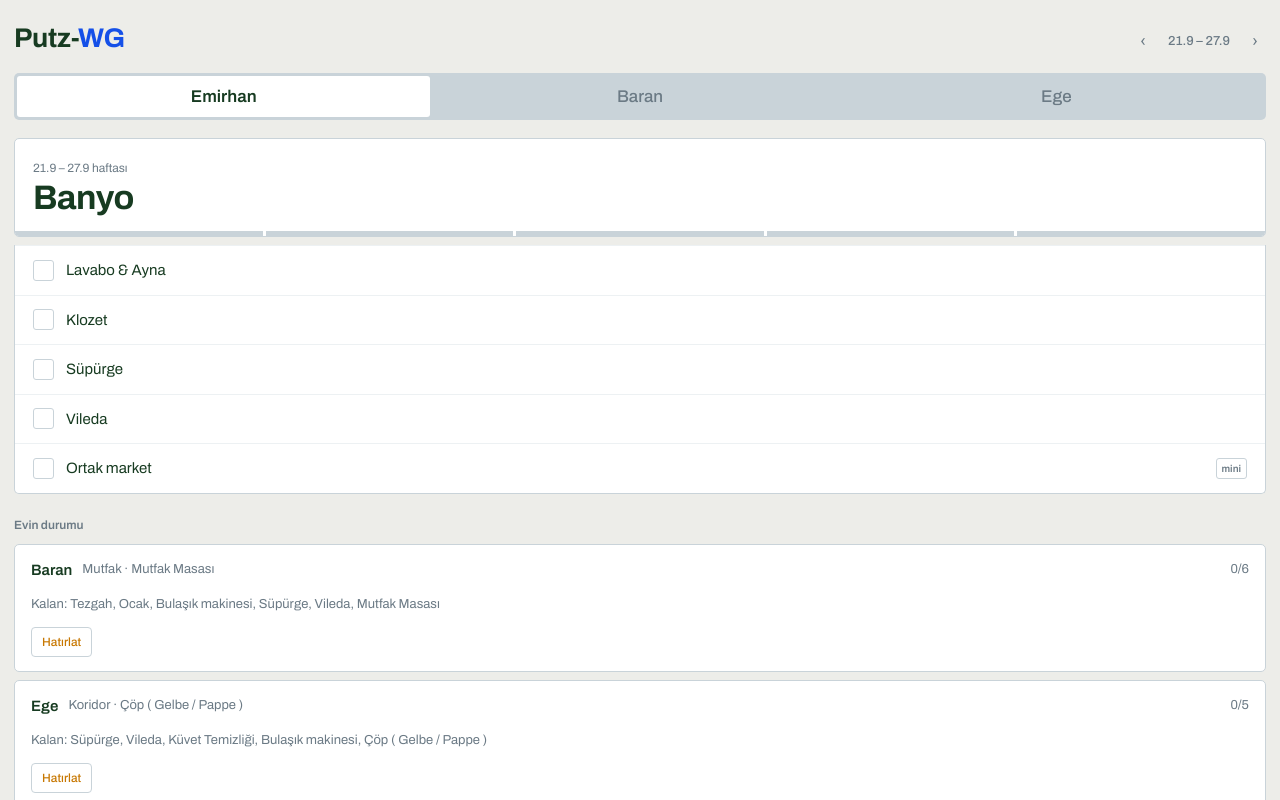
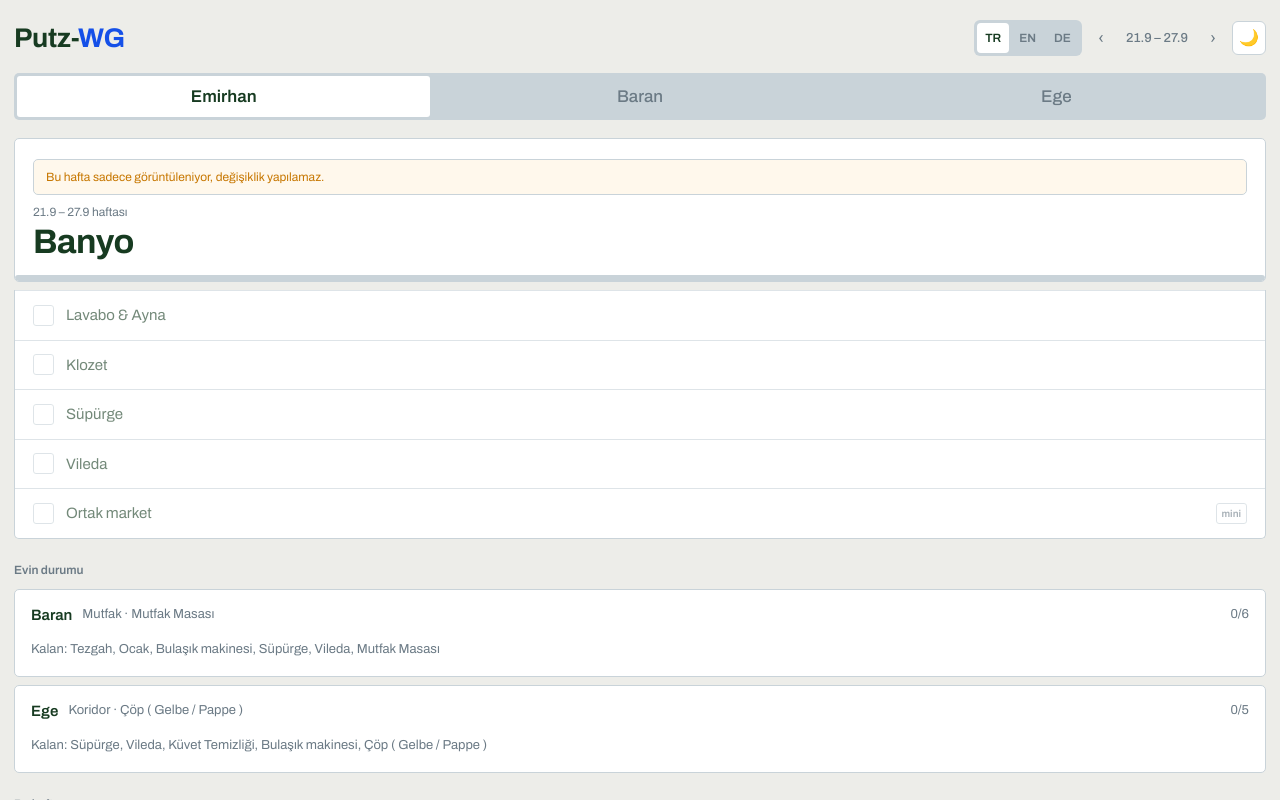
Before and after one commit to emircanakci/wg-putzplan, a Next.js app: page / in a window 1280 px wide. Both pictures are taken after a click on the button "Sonraki hafta". Shown: the top 800 px of the page. Built offline with nearby package versions, Linux system fonts and the light colour scheme; no server answers; the database is empty; a web font is replaced by a local one.

Commit message:
Update 1.0

```diff
--- a/app/page.jsx
+++ b/app/page.jsx
@@ -1,6 +1,5 @@
 "use client";
-import { useState, useMemo } from "react";
-import { useEffect } from "react";
+import { useState, useMemo, useEffect } from "react";
 import { supabase } from "../lib/supabase";
 
 /* ---------------------------------------------------------------
@@ -9,27 +8,113 @@ import { supabase } from "../lib/supabase";
 
 const PEOPLE = ["Emirhan", "Baran", "Ege"];
 
+const LANGS = ["tr", "en", "de"];
+
 const AREAS = [
   {
     id: "koridor",
-    name: "Koridor",
-    tasks: ["Süpürge", "Vileda", "Küvet Temizliği", "Bulaşık makinesi",],
-    mini: { id: "cop", name: "Çöp" },
+    name: { tr: "Koridor", en: "Hallway", de: "Flur" },
+    tasks: [
+      { id: "supurge", label: { tr: "Süpürge", en: "Vacuum", de: "Staubsaugen" } },
+      { id: "vileda", label: { tr: "Vileda", en: "Mopping", de: "Wischen" } },
+      { id: "kuvet", label: { tr: "Küvet Temizliği", en: "Tub Cleaning", de: "Wannenreinigung" } },
+      { id: "bulasikmakinesi", label: { tr: "Bulaşık makinesi", en: "Dishwasher", de: "Geschirrspüler" } },
+    ],
+    miniId: "cop",
   },
   {
     id: "banyo",
-    name: "Banyo",
-    tasks: ["Lavabo & Ayna", "Klozet", "Süpürge", "Vileda"],
-    mini: { id: "market", name: "Ortak market" },
+    name: { tr: "Banyo", en: "Bathroom", de: "Badezimmer" },
+    tasks: [
+      { id: "lavabo", label: { tr: "Lavabo & Ayna", en: "Sink & Mirror", de: "Waschbecken & Spiegel" } },
+      { id: "klozet", label: { tr: "Klozet", en: "Toilet", de: "Toilette" } },
+      { id: "supurge", label: { tr: "Süpürge", en: "Vacuum", de: "Staubsaugen" } },
+      { id: "vileda", label: { tr: "Vileda", en: "Mopping", de: "Wischen" } },
+    ],
+    miniId: "market",
   },
   {
     id: "mutfak",
-    name: "Mutfak",
-    tasks: ["Tezgah", "Ocak", "Bulaşık makinesi", "Süpürge", "Vileda"],
-    mini: { id: "masa", name: "Mutfak Masası" },
+    name: { tr: "Mutfak", en: "Kitchen", de: "Küche" },
+    tasks: [
+      { id: "tezgah", label: { tr: "Tezgah", en: "Countertop", de: "Arbeitsplatte" } },
+      { id: "ocak", label: { tr: "Ocak", en: "Stove", de: "Herd" } },
+      { id: "bulasikmakinesi", label: { tr: "Bulaşık makinesi", en: "Dishwasher", de: "Geschirrspüler" } },
+      { id: "supurge", label: { tr: "Süpürge", en: "Vacuum", de: "Staubsaugen" } },
+      { id: "vileda", label: { tr: "Vileda", en: "Mopping", de: "Wischen" } },
+    ],
+    miniId: "masa",
   },
 ];
 
+const MINI = {
+  market: { tr: "Ortak market", en: "Shared groceries", de: "Gemeinsamer Einkauf" },
+  masa: { tr: "Mutfak Masası", en: "Kitchen Table", de: "Küchentisch" },
+};
+
+const trashLabel = (week, lang) => {
+  const even = Math.abs(week) % 2 === 0;
+  const map = {
+    tr: even ? "Çöp ( Restmüll )" : "Çöp ( Gelbe / Pappe )",
+    en: even ? "Trash (General waste)" : "Trash (Recycling/Paper)",
+    de: even ? "Müll (Restmüll)" : "Müll (Gelbe Tonne/Pappe)",
+  };
+  return map[lang];
+};
+
+const UI = {
+  tr: {
+    viewOnly: "Bu hafta sadece görüntüleniyor, değişiklik yapılamaz.",
+    thisWeek: "Bu hafta",
+    yourWeek: "Bu hafta sende",
+    weekOf: (label) => `${label} haftası`,
+    homeStatus: "Evin durumu",
+    allDone: "Hepsi bitti.",
+    remaining: (list) => `Kalan: ${list}`,
+    remind: "Hatırlat",
+    sendWhatsapp: "WhatsApp ile Gönder",
+    weekScore: "Bu hafta",
+    mini: "mini",
+    prevWeek: "Önceki hafta",
+    nextWeek: "Sonraki hafta",
+    theme: "Tema değiştir",
+    nudge: (person, area, list) => `${person}, bu hafta ${area} sende. Kalanlar: ${list}`,
+  },
+  en: {
+    viewOnly: "This week is view-only — no changes allowed.",
+    thisWeek: "This week",
+    yourWeek: "Your week",
+    weekOf: (label) => `Week of ${label}`,
+    homeStatus: "Household status",
+    allDone: "All done.",
+    remaining: (list) => `Remaining: ${list}`,
+    remind: "Remind",
+    sendWhatsapp: "Send via WhatsApp",
+    weekScore: "This week",
+    mini: "mini",
+    prevWeek: "Previous week",
+    nextWeek: "Next week",
+    theme: "Toggle theme",
+    nudge: (person, area, list) => `${person}, ${area} is yours this week. Remaining: ${list}`,
+  },
+  de: {
+    viewOnly: "Diese Woche ist nur zur Ansicht — keine Änderungen möglich.",
+    thisWeek: "Diese Woche",
+    yourWeek: "Diese Woche bist du dran",
+    weekOf: (label) => `Woche vom ${label}`,
+    homeStatus: "Haushaltsstatus",
+    allDone: "Alles erledigt.",
+    remaining: (list) => `Verbleibend: ${list}`,
+    remind: "Erinnern",
+    sendWhatsapp: "Per WhatsApp senden",
+    weekScore: "Diese Woche",
+    mini: "mini",
+    prevWeek: "Vorherige Woche",
+    nextWeek: "Nächste Woche",
+    theme: "Design wechseln",
+    nudge: (person, area, list) => `${person}, ${area} ist diese Woche an dir. Verbleibend: ${list}`,
+  },
+};
 
 // Rotasyonun başladığı pazartesi
 const START = new Date(2026, 8, 14);
@@ -41,23 +126,7 @@ const weekNow = () => Math.floor((Date.now() - START.getTime()) / 604800000);
 const rotation = (week) =>
   PEOPLE.map((person, i) => {
     const areaIndex = (((i + week) % 3) + 3) % 3;
-    const area = AREAS[areaIndex];
-
-    // Haftaya göre çöp türünü otomatik belirle (Çift haftalar: Restmüll, Tek haftalar: Gelbe/Pappe)
-    const copText = Math.abs(week) % 2 === 0
-      ? "Çöp ( Restmüll )"
-      : "Çöp ( Gelbe / Pappe )";
-
-    // Eğer alan Koridor ise çöp ismini dinamik yap, değilse kendi mini görevini koru
-    const mini = area.id === "koridor"
-      ? { ...area.mini, name: copText }
-      : area.mini;
-
-    return {
-      person,
-      area,
-      mini,
-    };
+    return { person, area: AREAS[areaIndex] };
   });
 
 const weekLabel = (week) => {
@@ -67,21 +136,60 @@ const weekLabel = (week) => {
   return `${f(monday)} – ${f(sunday)}`;
 };
 
-const keyFor = (week, person, task) => `${week}|${person}|${task}`;
+const keyFor = (week, person, taskId) => `${week}|${person}|${taskId}`;
 
-const timeAgo = (ts) => {
+const timeAgo = (ts, lang) => {
   const m = Math.floor((Date.now() - ts) / 60000);
-  if (m < 1) return "az önce";
-  if (m < 60) return `${m} dk önce`;
+  const texts = {
+    tr: { now: "az önce", m: (n) => `${n} dk önce`, h: (n) => `${n} sa önce`, d: (n) => `${n} gün önce` },
+    en: { now: "just now", m: (n) => `${n}m ago`, h: (n) => `${n}h ago`, d: (n) => `${n}d ago` },
+    de: { now: "gerade eben", m: (n) => `vor ${n} Min.`, h: (n) => `vor ${n} Std.`, d: (n) => `vor ${n} Tg.` },
+  };
+  const t = texts[lang];
+  if (m < 1) return t.now;
+  if (m < 60) return t.m(m);
   const h = Math.floor(m / 60);
-  if (h < 24) return `${h} sa önce`;
-  return `${Math.floor(h / 24)} gün önce`;
+  if (h < 24) return t.h(h);
+  return t.d(Math.floor(h / 24));
+};
+
+// Bir kişinin bu haftaki görevlerini {id, label, isMini} olarak döner
+const tasksOf = (entry, week, lang) => {
+  const areaTasks = entry.area.tasks.map((t) => ({
+    id: `${entry.area.id}:${t.id}`,
+    label: `${entry.area.name[lang]}: ${t.label[lang]}`,
+    isMini: false,
+  }));
+  const miniLabel = entry.area.miniId === "cop" ? trashLabel(week, lang) : MINI[entry.area.miniId][lang];
+  return [...areaTasks, { id: `${entry.area.id}:${entry.area.miniId}`, label: miniLabel, isMini: true }];
 };
 
 export default function Putzplan() {
   const [week, setWeek] = useState(weekNow());
   const [me, setMe] = useState(PEOPLE[0]);
   const [done, setDone] = useState({});
+  const [nudge, setNudge] = useState(null);
+  const [theme, setTheme] = useState("light");
+  const [lang, setLang] = useState("tr");
+
+  const t = UI[lang];
+
+  // İlk açılış: daha önce seçilmiş tema/dil var mı bak
+  useEffect(() => {
+    const savedMe = localStorage.getItem("pp-me");
+    if (savedMe && PEOPLE.includes(savedMe)) setMe(savedMe);
+
+    const savedTheme = localStorage.getItem("pp-theme");
+    if (savedTheme === "dark" || savedTheme === "light") {
+      setTheme(savedTheme);
+    } else if (window.matchMedia && window.matchMedia("(prefers-color-scheme: dark)").matches) {
+      setTheme("dark");
+    }
+
+    const savedLang = localStorage.getItem("pp-lang");
+    if (savedLang && LANGS.includes(savedLang)) setLang(savedLang);
+  }, []);
+
   useEffect(() => {
     const load = async () => {
       const { data } = await supabase.from("completions").select("*").eq("week", week);
@@ -100,54 +208,44 @@ export default function Putzplan() {
 
     return () => supabase.removeChannel(channel);
   }, [week]);
-  const [nudge, setNudge] = useState(null);
 
   const plan = useMemo(() => rotation(week), [week]);
   const isCurrent = week === weekNow();
 
-  const tasksOf = (entry) => [...entry.area.tasks.map((t) => `${entry.area.name}: ${t}`), entry.mini.name];
+  const toggle = async (person, taskId) => {
+    const k = keyFor(week, person, taskId);
 
-const toggle = async (person, task) => {
-  const k = keyFor(week, person, task);
-
-  // 1) Ekranı ANINDA güncelle (optimistic update)
     setDone((prev) => {
       const next = { ...prev };
-    if (next[k]) {
-      delete next[k];
-    } else {
-      next[k] = { by: me, at: Date.now() };
-    }
+      if (next[k]) delete next[k];
+      else next[k] = { by: me, at: Date.now() };
       return next;
     });
 
-  // 2) Arka planda Supabase'e yaz
     const wasChecked = done[k];
     if (wasChecked) {
-    await supabase.from("completions").delete().eq("week", week).eq("person", person).eq("task", task);
+      await supabase.from("completions").delete().eq("week", week).eq("person", person).eq("task", taskId);
     } else {
       await supabase
         .from("completions")
-      .upsert(
-        { week, person, task, checked_by: me },
-        { onConflict: "week,person,task" }
-      );
+        .upsert({ week, person, task: taskId, checked_by: me }, { onConflict: "week,person,task" });
     }
-};;
+  };
 
   const progressOf = (entry) => {
-    const all = tasksOf(entry);
-    return { done: all.filter((t) => done[keyFor(week, entry.person, t)]).length, total: all.length };
+    const all = tasksOf(entry, week, lang);
+    return { done: all.filter((x) => done[keyFor(week, entry.person, x.id)]).length, total: all.length };
   };
 
   const mine = plan.find((p) => p.person === me);
   const others = plan.filter((p) => p.person !== me);
+  const myTasks = tasksOf(mine, week, lang);
   const myProgress = progressOf(mine);
 
-
   const buildNudge = (entry) => {
-    const missing = tasksOf(entry).filter((t) => !done[keyFor(week, entry.person, t)]);
-    return `${entry.person}, bu hafta ${entry.area.name} sende. Kalanlar: ${missing.join(", ")}`;
+    const all = tasksOf(entry, week, lang);
+    const missing = all.filter((x) => !done[keyFor(week, entry.person, x.id)]).map((x) => x.label.replace(/^.*: /, ""));
+    return t.nudge(entry.person, entry.area.name[lang], missing.join(", "));
   };
 
   const openWhatsApp = (entry) => {
@@ -156,7 +254,7 @@ const openWhatsApp = (entry) => {
   };
 
   return (
-    <div className="pp">
+    <div className="pp" data-theme={theme}>
       <style>{`
         @import url('https://fonts.googleapis.com/css2?family=Archivo:ital,wght@0,400;0,500;0,600;0,700&family=Archivo+Expanded:wght@600;700&display=swap');
 
@@ -169,28 +267,62 @@ const openWhatsApp = (entry) => {
           --blue: #1550E8;
           --green: #0E9F6E;
           --amber: #C77700;
+          --row-hover: #F7FAFB;
+          --poke-hover: #FFF8EC;
           background: var(--grout);
           color: var(--ink);
           font-family: 'Archivo', system-ui, sans-serif;
           min-height: 100vh;
           padding: 18px 14px 40px;
           -webkit-font-smoothing: antialiased;
+          transition: background 0.2s ease, color 0.2s ease;
         }
         .pp * { box-sizing: border-box; }
 
-        .bar { display: flex; align-items: baseline; justify-content: space-between; margin-bottom: 14px; }
+        .pp[data-theme="dark"] {
+          --grout: #14181b;
+          --tile: #1e2327;
+          --ink: #e7ecef;
+          --muted: #93a1a8;
+          --line: #2c3338;
+          --blue: #6d94ff;
+          --green: #2bcf97;
+          --amber: #e6ac4d;
+          --row-hover: #262c30;
+          --poke-hover: #2a2620;
+        }
+
+        .bar { display: flex; align-items: center; justify-content: space-between; margin-bottom: 14px; gap: 10px; flex-wrap: wrap; }
         .mark {
           font-family: 'Archivo Expanded', 'Archivo', sans-serif;
           font-weight: 700; font-size: 27px; letter-spacing: -0.01em;
         }
         .mark span { color: var(--blue); }
+
+        .bar-right { display: flex; align-items: center; gap: 8px; flex-wrap: wrap; }
+
+        .theme-toggle {
+          width: 34px; height: 34px; flex: none;
+          border: 1px solid var(--line); background: var(--tile); color: var(--ink);
+          border-radius: 6px; cursor: pointer; font-size: 16px;
+          display: grid; place-items: center;
+        }
+        .theme-toggle:hover { background: var(--row-hover); }
+
+        .lang-switch { display: flex; gap: 2px; background: var(--line); padding: 3px; border-radius: 6px; }
+        .lang-switch button {
+          border: none; background: transparent; font: inherit; font-size: 12px; font-weight: 600;
+          color: var(--muted); padding: 6px 8px; border-radius: 4px; cursor: pointer;
+        }
+        .lang-switch button[data-on="1"] { background: var(--tile); color: var(--ink); }
+
         .weeknav { display: flex; align-items: center; gap: 2px; }
         .weeknav button {
           background: none; border: none; color: var(--muted); font: inherit;
           font-size: 17px; line-height: 1; padding: 6px 8px; cursor: pointer; border-radius: 4px;
         }
-        .weeknav button:hover { background: rgba(0,0,0,.05); color: var(--ink); }
-        .weeknav button:disabled {opacity: 0.25;cursor: not-allowed;}
+        .weeknav button:hover { background: var(--row-hover); color: var(--ink); }
+        .weeknav button:disabled { opacity: 0.25; cursor: not-allowed; }
         .weeknav b { font-size: 13px; font-weight: 500; min-width: 86px; text-align: center; color: var(--muted); }
 
         .who { display: flex; gap: 3px; margin-bottom: 18px; background: var(--line); padding: 3px; border-radius: 5px; }
@@ -209,18 +341,36 @@ const openWhatsApp = (entry) => {
           font-family: 'Archivo Expanded', 'Archivo', sans-serif; font-weight: 700;
           font-size: 34px; letter-spacing: -0.02em; line-height: 1; margin-bottom: 16px;
         }
-        .fill { display: flex; gap: 3px; margin: 0 -18px; }
-        .fill i { flex: 1; height: 5px; background: var(--line); }
-        .fill i[data-on="1"] { background: var(--blue); }
-        .fill i[data-all="1"] { background: var(--green); }
+       .fill-track {
+  height: 6px;
+  background: var(--line);
+  border-radius: 99px;
+  margin: 0 -18px;
+  overflow: hidden;
+}
+.fill-bar {
+  height: 100%;
+  background: var(--blue);
+  border-radius: 99px;
+  transition: width 0.3s ease;
+}
+.fill-bar[data-all="1"] {
+  background: var(--green);
+}
 
         .list { background: var(--tile); border: 1px solid var(--line); border-top: none; border-radius: 0 0 5px 5px; margin-bottom: 22px; }
         .row {
           display: flex; align-items: center; gap: 12px; width: 100%;
           padding: 13px 18px; border: none; background: none; font: inherit; text-align: left;
-          border-top: 1px solid #EDF1F3; cursor: pointer;
+          border-top: 1px solid var(--line); cursor: pointer; color: var(--ink);
         }
-        .row:hover { background: #F7FAFB; }
+          .row:disabled { cursor: default; opacity: 0.6; }
+.row:disabled:hover { background: none; }
+.view-only-banner {
+  font-size: 12px; color: var(--amber); background: var(--poke-hover);
+  border: 1px solid var(--line); border-radius: 5px; padding: 8px 12px; margin-bottom: 8px;
+}
+        .row:hover { background: var(--row-hover); }
         .box {
           width: 21px; height: 21px; flex: none; border: 1.5px solid var(--line); border-radius: 3px;
           display: grid; place-items: center; color: transparent; font-size: 13px; font-weight: 700;
@@ -250,42 +400,15 @@ const openWhatsApp = (entry) => {
           border: 1px solid var(--line); background: none; font: inherit; font-size: 12px; font-weight: 500;
           color: var(--amber); padding: 5px 10px; border-radius: 4px; cursor: pointer; margin-top: 10px;
         }
-        .poke:hover { background: #FFF8EC; }
-        .msg-box {
-          margin-top: 10px;
-          background: #FFF8EC;
-          border: 1px solid #F0DFBE;
-          border-radius: 4px;
-          padding: 10px 12px;
+        .poke:hover { background: var(--poke-hover); }
+        .msg-box { margin-top: 10px; background: var(--poke-hover); border: 1px solid var(--line); border-radius: 4px; padding: 10px 12px; }
+        .msg { font-size: 13px; line-height: 1.5; color: var(--amber); margin-bottom: 8px; }
+        .wa-btn {
+          border: none; background: #25D366; color: white; font: inherit; font-size: 12px; font-weight: 600;
+          padding: 6px 10px; border-radius: 4px; cursor: pointer; display: inline-flex; align-items: center; gap: 4px;
         }
-        .msg {
-          font-size: 13px;
-          line-height: 1.5;
-          color: #7A4E00;
-          margin-bottom: 8px;
-        }
-        .wa-btn {
-          border: none;
-          background: #25D366;
-          color: white;
-          font: inherit;
-          font-size: 12px;
-          font-weight: 600;
-          padding: 6px 10px;
-          border-radius: 4px;
-          cursor: pointer;
-          display: inline-flex;
-          align-items: center;
-          gap: 4px;
-        }
-        .wa-btn:hover {
-          background: #20bd5a;
-        }
+        .wa-btn:hover { background: #20bd5a; }
 
-        .msg {
-          margin-top: 10px; font-size: 13px; line-height: 1.5; background: #FFF8EC;
-          border: 1px solid #F0DFBE; border-radius: 4px; padding: 10px 12px; color: #7A4E00;
-        }
         .empty { font-size: 13px; color: var(--muted); padding: 4px 0 2px; }
 
         .score { display: flex; gap: 8px; }
@@ -299,54 +422,91 @@ const openWhatsApp = (entry) => {
 
       <div className="bar">
         <div className="mark">Putz-<span>WG</span></div>
+        <div className="bar-right">
+          <div className="lang-switch">
+            {LANGS.map((l) => (
+              <button
+                key={l}
+                data-on={l === lang ? 1 : 0}
+                onClick={() => {
+                  setLang(l);
+                  localStorage.setItem("pp-lang", l);
+                }}
+              >
+                {l.toUpperCase()}
+              </button>
+            ))}
+          </div>
           <div className="weeknav">
+            <button onClick={() => setWeek((prev) => Math.max(0, prev - 1))} disabled={week <= 0} aria-label={t.prevWeek}>‹</button>
+            <b>{isCurrent ? t.thisWeek : weekLabel(week)}</b>
+            <button onClick={() => setWeek((prev) => prev + 1)} aria-label={t.nextWeek}>›</button>
+          </div>
           <button
-    onClick={() => setWeek((prev) => Math.max(0, prev - 1))}
-    disabled={week <= 0}
-    aria-label="Önceki hafta"
+            className="theme-toggle"
+            onClick={() => {
+              const next = theme === "dark" ? "light" : "dark";
+              setTheme(next);
+              localStorage.setItem("pp-theme", next);
+            }}
+            aria-label={t.theme}
           >
-    ‹
-  </button>
-  <b>{isCurrent ? "Bu hafta" : weekLabel(week)}</b>
-  <button
-    onClick={() => setWeek((prev) => prev + 1)}
-    aria-label="Sonraki hafta"
-  >
-    ›
+            {theme === "dark" ? "☀️" : "🌙"}
           </button>
         </div>
       </div>
 
       <div className="who">
         {PEOPLE.map((p) => (
-          <button key={p} data-on={p === me ? 1 : 0} onClick={() => setMe(p)}>{p}</button>
+          <button
+            key={p}
+            data-on={p === me ? 1 : 0}
+            onClick={() => {
+              setMe(p);
+              localStorage.setItem("pp-me", p);
+            }}
+          >
+            {p}
+          </button>
         ))}
       </div>
 
       <div className="hero">
-        <div className="kicker">{isCurrent ? "Bu hafta sende" : `${weekLabel(week)} haftası`}</div>
-        <div className="area">{mine.area.name}</div>
-        <div className="fill">
-          {tasksOf(mine).map((t) => {
-            const on = !!done[keyFor(week, me, t)];
-            return <i key={t} data-on={on ? 1 : 0} data-all={myProgress.done === myProgress.total ? 1 : 0} />;
-          })}
+        {!isCurrent && (
+  <div className="view-only-banner">{t.viewOnly}</div>
+)}
+        <div className="kicker">{isCurrent ? t.yourWeek : t.weekOf(weekLabel(week))}</div>
+        <div className="area">{mine.area.name[lang]}</div>
+        {/* Yüzde Mantığı ile Dolan İlerleme Çubuğu */}
+<div className="fill-track">
+  <div
+    className="fill-bar"
+    style={{ width: `${(myProgress.done / myProgress.total) * 100}%` }}
+    data-all={myProgress.done === myProgress.total ? 1 : 0}
+  />
 </div>
       </div>
 
  <div className="list">
-        {tasksOf(mine).map((t) => {
-          const rec = done[keyFor(week, me, t)];
-          const isMini = t === mine.mini.name;
+  {myTasks.map((task) => {
+    const rec = done[keyFor(week, me, task.id)];
     return (
-            <button key={t} className="row" data-done={rec ? 1 : 0} onClick={() => toggle(me, t)}>
-              <span className="box">✓</span>
-              <span className="label">{isMini ? t : t.split(": ")[1]}</span>
-              {isMini && !rec && <span className="tag">mini</span>}
+      <button
+        key={task.id}
+        className="row"
+        data-done={rec ? 1 : 0}
+        disabled={!isCurrent}
+        onClick={() => isCurrent && toggle(me, task.id)}
+      >
+        {/* KUTU VE TİK İŞARETİ EKLENDİ */}
+        <span className="box">{rec ? "✓" : ""}</span>
+
+        <span className="label">{task.isMini ? task.label : task.label.split(": ")[1]}</span>
+        {task.isMini && !rec && <span className="tag">{t.mini}</span>}
         {rec && (
           <span className="stamp">
             <b>{rec.by}</b>
-                  {timeAgo(rec.at)}
+            {timeAgo(rec.at, lang)}
           </span>
         )}
       </button>
@@ -354,31 +514,35 @@ const openWhatsApp = (entry) => {
   })}
 </div>
 
-      <h2>Evin durumu</h2>
+      <h2>{t.homeStatus}</h2>
       {others.map((entry) => {
         const p = progressOf(entry);
         const complete = p.done === p.total;
-        const missing = tasksOf(entry).filter((t) => !done[keyFor(week, entry.person, t)]);
+        const all = tasksOf(entry, week, lang);
+        const missing = all.filter((x) => !done[keyFor(week, entry.person, x.id)]).map((x) => x.label.replace(/^.*: /, ""));
         return (
           <div className="card" key={entry.person}>
             <header>
               <span className="name">{entry.person}</span>
-              <span className="sub">{entry.area.name} · {entry.mini.name}</span>
+              <span className="sub">{entry.area.name[lang]} · {all.find((x) => x.isMini)?.label}</span>
               <span className="count" data-all={complete ? 1 : 0}>{p.done}/{p.total}</span>
             </header>
             {complete ? (
-              <div className="empty">Hepsi bitti.</div>
+              <div className="empty">{t.allDone}</div>
             ) : (
               <>
-                <div className="empty">Kalan: {missing.map((m) => m.replace(/^.*: /, "")).join(", ")}</div>
+                <div className="empty">{t.remaining(missing.join(", "))}</div>
+
+               {isCurrent && (
   <button className="poke" onClick={() => setNudge(nudge === entry.person ? null : entry.person)}>
-                  Hatırlat
+    {t.remind}
   </button>
+)}
                 {nudge === entry.person && (
                   <div className="msg-box">
                     <div className="msg">{buildNudge(entry)}</div>
                     <button className="wa-btn" onClick={() => openWhatsApp(entry)}>
-                      WhatsApp ile Gönder
+                      {t.sendWhatsapp}
                     </button>
                   </div>
                 )}
@@ -388,9 +552,7 @@ const openWhatsApp = (entry) => {
         );
       })}
 
-
-
-      <h2 style={{ marginTop: 22 }}>Bu hafta</h2>
+      <h2 style={{ marginTop: 22 }}>{t.weekScore}</h2>
       <div className="score">
         {plan.map((entry) => {
           const p = progressOf(entry);
```
Lines whose indentation alone changed are shown as unchanged.
